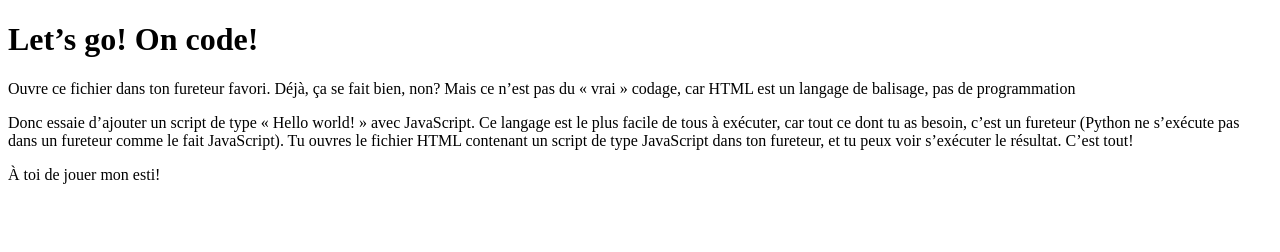
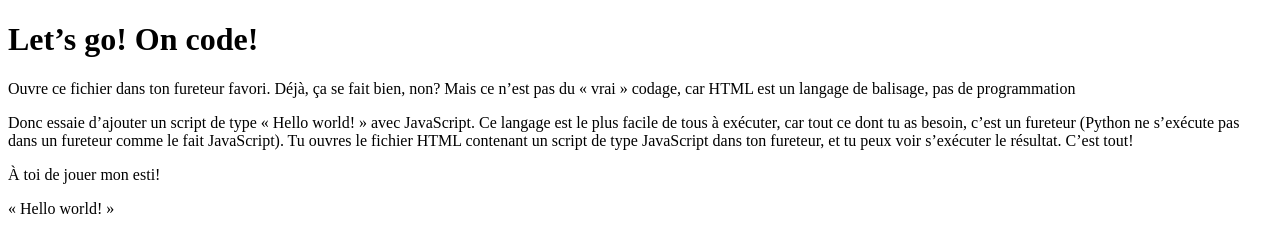
Before and after one commit to archievermette/hello-world, a plain HTML site: page index.html in a window 1280 px wide. Drawn offline with Linux system fonts and the light colour scheme.

Commit message:
Update index.html

```diff
--- a/index.html
+++ b/index.html
@@ -14,3 +14,4 @@
   <p>À toi de jouer mon esti!</p>
 </body>
 </html>
+« Hello world! »
```
